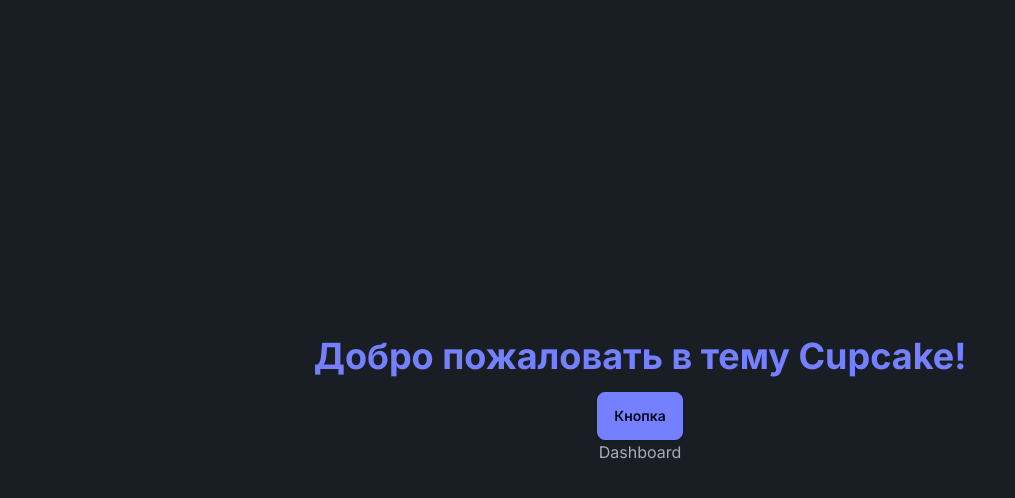
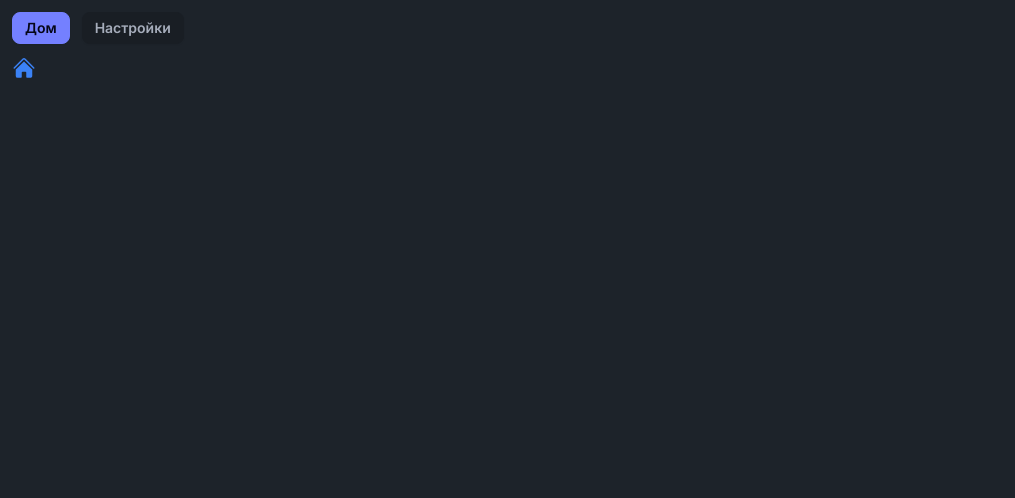
Before and after one commit to VADMARK223/kg-next, a Next.js app: page / in a window 1280 px wide. Shown: the top 498 px of the page, without its empty margins (0-1015 px from the left). Built offline with nearby package versions, Linux system fonts and the light colour scheme; a web font is replaced by a local one.

Commit message:
Header and menu.

```diff
--- a/package.json
+++ b/package.json
@@ -9,12 +9,14 @@
     "lint": "next lint"
   },
   "dependencies": {
+    "@heroicons/react": "^2.2.0",
     "@vercel/postgres": "^0.10.0",
     "bcrypt": "^5.1.1",
     "clsx": "^2.1.1",
     "daisyui": "^4.12.23",
     "next": "15.1.4",
     "react": "^19.0.0",
+    "react-daisyui": "^5.0.5",
     "react-dom": "^19.0.0"
   },
   "devDependencies": {
--- a/src/app/layout.tsx
+++ b/src/app/layout.tsx
@@ -1,33 +1,22 @@
-import type { Metadata } from "next";
-// import { Geist, Geist_Mono } from "next/font/google";
-import {inter} from './ui/fonts'
-// import {lusitana} from './ui/fonts'
-import "./ui/globals.css";
-
-/*const geistSans = Geist({
-  variable: "--font-geist-sans",
-  subsets: ["latin"],
-});
-
-const geistMono = Geist_Mono({
-  variable: "--font-geist-mono",
-  subsets: ["latin"],
-});*/
+import type { Metadata } from 'next'
+import { inter } from './ui/fonts'
+import './ui/globals.css'
+import Header from '@/app/ui/home/Header'
 
 export const metadata: Metadata = {
-  title: "Изучение кыргызского языка",
-  description: "Сайт для изучения кыргызского языка",
-};
+  title: 'Изучение кыргызского языка',
+  description: 'Сайт для изучения кыргызского языка'
+}
 
-export default function RootLayout({ children }: Readonly<{ children: React.ReactNode}>) {
+export default function RootLayout ({ children }: Readonly<{ children: React.ReactNode }>) {
   return (
     <html lang="en">
-      <body
-        // className={`${geistSans.variable} ${geistMono.variable} antialiased`}
-        className={`${inter.className} antialiased`}
-      >
-        {children}
-      </body>
+    <body className={`${inter.className} antialiased m-3`}>
+    <Header/>
+    <div className={'mt-3'}>
+      {children}
+    </div>
+    </body>
     </html>
-  );
+  )
 }
--- a/src/app/page.tsx
+++ b/src/app/page.tsx
@@ -3,17 +3,25 @@
 // import Link from 'next/link'
 // import InvoiceStatus from '@/app/ui/invoices/InvoiceStatus'
 
-import Link from 'next/link'
+// import Link from 'next/link'
+
+// "use client"
+import { HomeIcon } from '@heroicons/react/24/solid'
 
 export default function Home () {
   return (
-    <div className="flex flex-col items-center justify-center min-h-screen bg-base-200">
+    <div>
+      <HomeIcon className={'size-6 text-blue-500'}/>
+    </div>
+    /*<div className="flex flex-col items-center justify-center min-h-screen bg-base-200">
       <h1 className="text-4xl font-bold text-primary">Добро пожаловать в тему Cupcake!</h1>
       <button className="btn btn-primary mt-4">Кнопка</button>
       <Link href={'/dashboard'}>
         <span>Dashboard</span>
       </Link>
-    </div>
+    </div>*/
+
+
     /*<div>
       <main>
         <div className={'flex flex-col'}>
--- /dev/null
+++ b/src/app/settings/page.tsx
@@ -0,0 +1,19 @@
+/**
+ * Компонент
+ *
+ * @author Markitanov Vadim
+ * @since 09.01.2025
+ */
+"use client"
+import { JSX } from 'react'
+import { Button } from 'react-daisyui'
+
+const Page = (): JSX.Element => {
+  return (
+    <div>
+      <Button loading={true}>asd</Button>
+    </div>
+  )
+}
+
+export default Page
--- a/src/app/ui/dashboard/NavLinks.tsx
+++ b/src/app/ui/dashboard/NavLinks.tsx
@@ -19,7 +19,6 @@ const links = [
 
 const NavLinks = (): JSX.Element => {
   const pathname = usePathname()
-  console.log(pathname)
 
   return (
     <div className={'flex gap-3'}>
--- a/src/app/ui/globals.css
+++ b/src/app/ui/globals.css
@@ -19,3 +19,9 @@ body {
   background: var(--background);
   font-family: Arial, Helvetica, sans-serif;
 }*/
+
+
+body {
+    /*margin: 10px;*/
+    /*background: bisque;*/
+}
--- /dev/null
+++ b/src/app/ui/home/Header.tsx
@@ -0,0 +1,18 @@
+/**
+ * Компонент
+ *
+ * @author Markitanov Vadim
+ * @since 09.01.2025
+ */
+import { JSX } from 'react'
+import Menu from '@/app/ui/home/Menu'
+
+const Header = (): JSX.Element => {
+  return (
+    <div>
+      <Menu/>
+    </div>
+  )
+}
+
+export default Header
--- /dev/null
+++ b/src/app/ui/home/Menu.tsx
@@ -0,0 +1,36 @@
+/**
+ * Компонент
+ *
+ * @author Markitanov Vadim
+ * @since 09.01.2025
+ */
+'use client'
+import { JSX } from 'react'
+import Link from 'next/link'
+import { usePathname } from 'next/navigation'
+import clsx from 'clsx'
+
+const links = [
+  { name: 'Дом', href: '/' },
+  { name: 'Настройки', href: '/settings' }
+]
+
+const Menu = (): JSX.Element => {
+  const pathname = usePathname()
+
+  return (
+    <div className={'flex gap-3'}>
+      {links.map((link) => {
+        return (
+          <Link key={link.name} href={link.href}>
+            <button className={clsx('btn', 'btn-sm', { 'btn-primary': pathname === link.href }) }>
+              {link.name}
+            </button>
+          </Link>
+        )
+      })}
+    </div>
+  )
+}
+
+export default Menu
```
Also changed, not shown: 1 other file (tests, documents, lock files or other folders).
